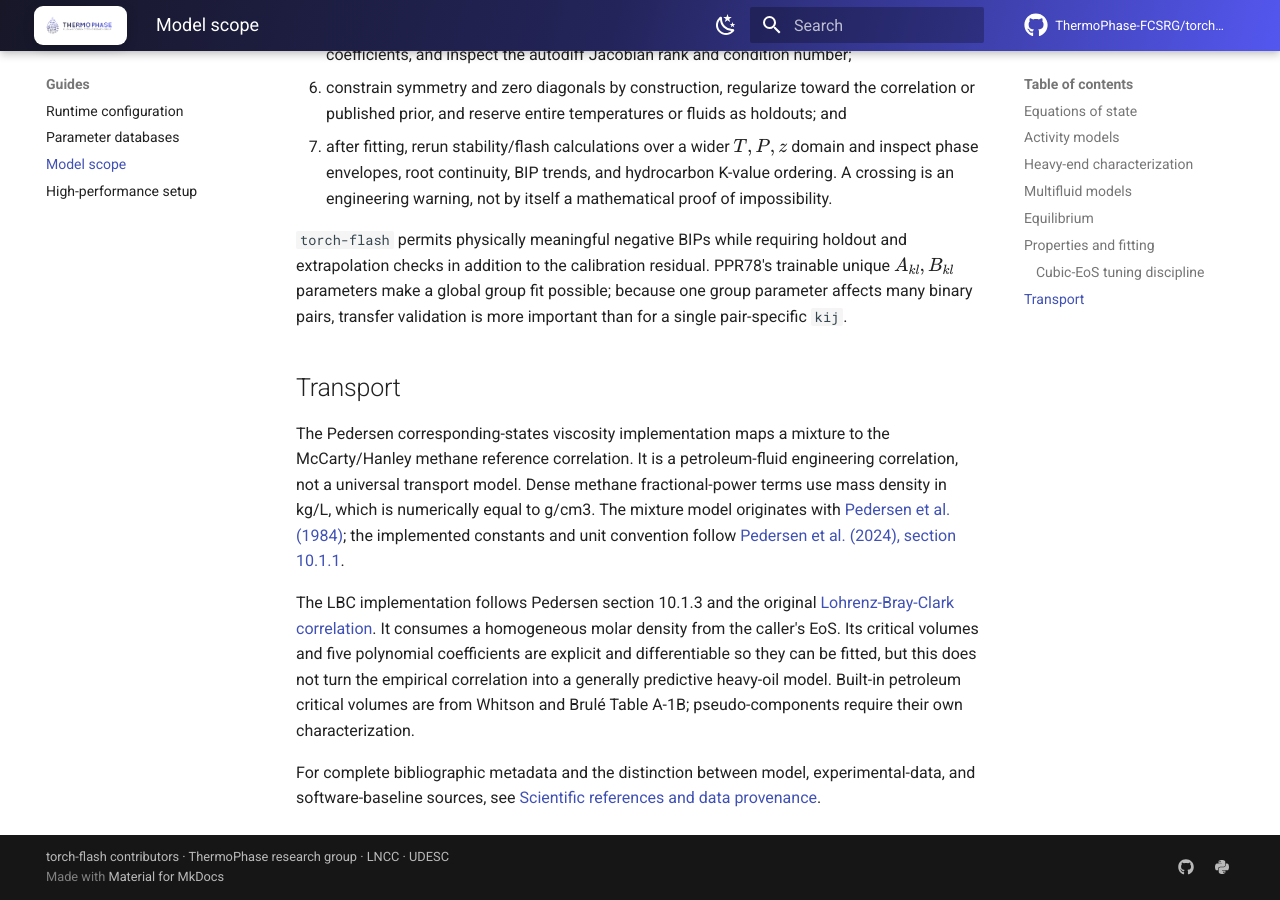
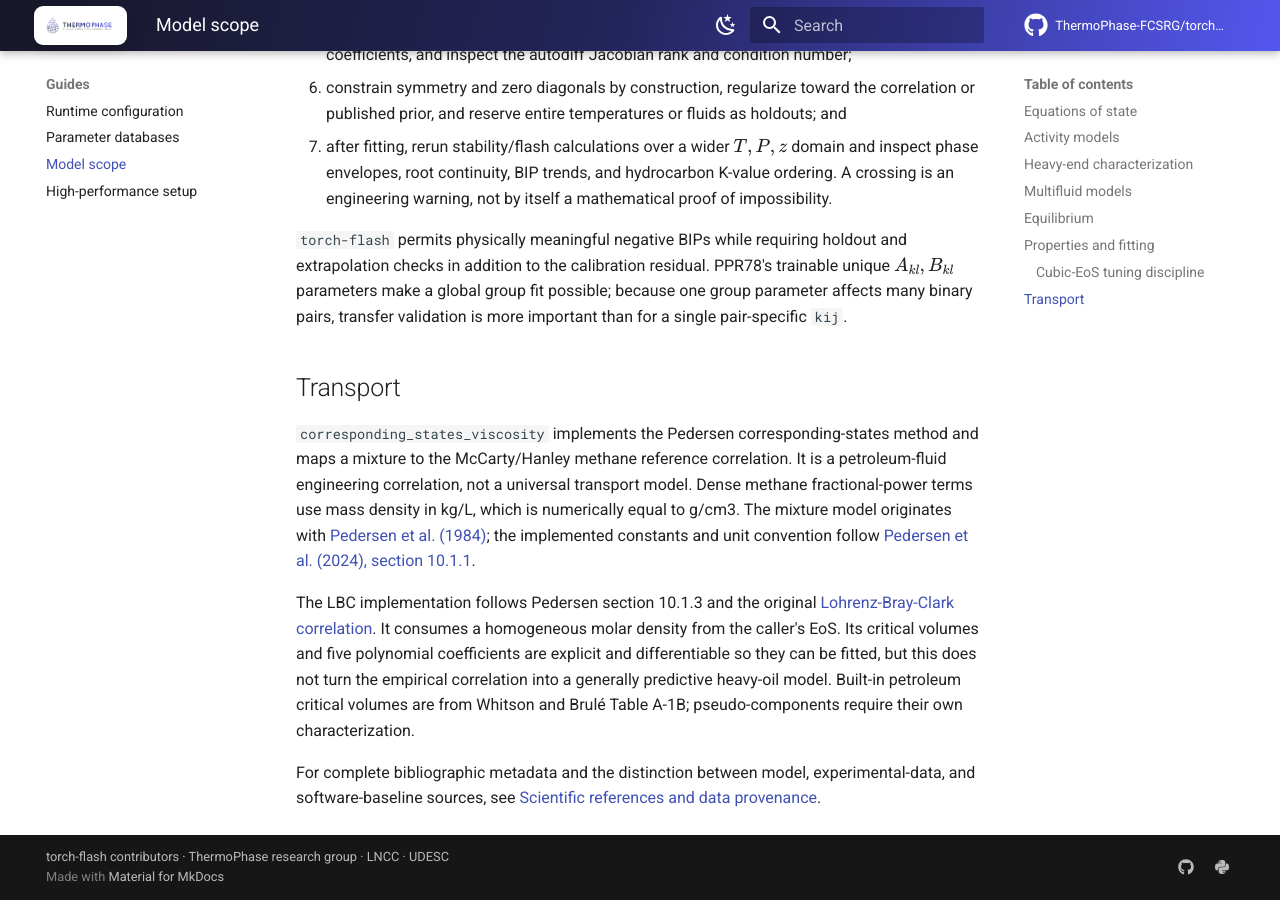
Before and after one commit to ThermoPhase-FCSRG/torch-flash, an MkDocs documentation site: the page built from docs/model-scope.md, in a window 1280 px wide and 900 px high, scrolled down 5927 px. Built offline with MkDocs 1.6.1 and Material for MkDocs 9.7.7, drawn with Linux system fonts in a browser that asks for light colours; comment, search, counter and statistics services are not loaded.

Commit message:
Refactor viscosity implementation: rename 'pedersen_viscosity' to 'corresponding_states_viscosity' and update documentation accordingly

```diff
--- a/docs/model-scope.md
+++ b/docs/model-scope.md
@@ -344,11 +344,11 @@ validation is more important than for a single pair-specific `kij`.
 
 ## Transport
 
-The Pedersen corresponding-states viscosity implementation maps a mixture to
-the McCarty/Hanley methane reference correlation. It is a petroleum-fluid
-engineering correlation, not a universal transport model. Dense methane
-fractional-power terms use mass density in kg/L, which is numerically equal to
-g/cm3. The mixture model originates with
+`corresponding_states_viscosity` implements the Pedersen corresponding-states
+method and maps a mixture to the McCarty/Hanley methane reference
+correlation. It is a petroleum-fluid engineering correlation, not a universal
+transport model. Dense methane fractional-power terms use mass density in
+kg/L, which is numerically equal to g/cm3. The mixture model originates with
 [Pedersen et al. (1984)](https://doi.org/10.1016/0009-2509%2884%2987009-8);
 the implemented constants and unit convention follow
 [Pedersen et al. (2024), section 10.1.1](https://doi.org/10.1201/9780429457418).
--- a/src/torch_flash/__init__.py
+++ b/src/torch_flash/__init__.py
@@ -117,9 +117,9 @@ from .properties import (
 )
 from .standard_state import IdealGasPolynomial, ideal_gas_polynomial, poling_ideal_gas
 from .transport import (
+    corresponding_states_viscosity,
     lbc_pseudocomponent_critical_volume,
     lbc_viscosity,
-    pedersen_viscosity,
 )
 from .types import (
     BatchedTwoPhaseFlashResult,
@@ -187,6 +187,7 @@ __all__ = [
     "component_set",
     "configure",
     "continue_saturation_branch",
+    "corresponding_states_viscosity",
     "cpa_components_from_cuts",
     "cpa_eos",
     "cpa_folas_2005",
@@ -220,7 +221,6 @@ __all__ = [
     "pedersen_logarithmic_split",
     "pedersen_peneloux_translation",
     "pedersen_temperature_dependent_translation",
-    "pedersen_viscosity",
     "peng_robinson_1976",
     "peng_robinson_1978",
     "phase_envelope",
```
Also changed, not shown: README.md (+1 -1 lines), docs/api.md (+1 -1 lines), 3 other files.
